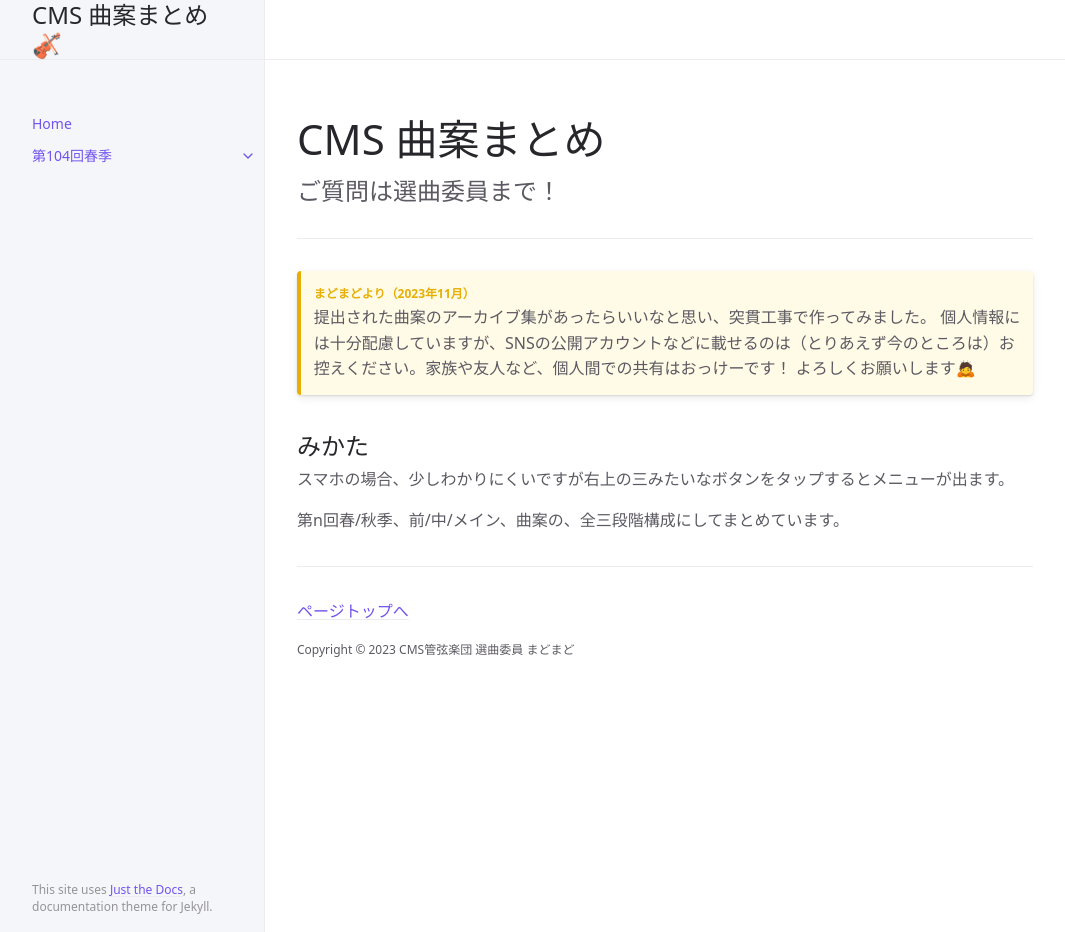
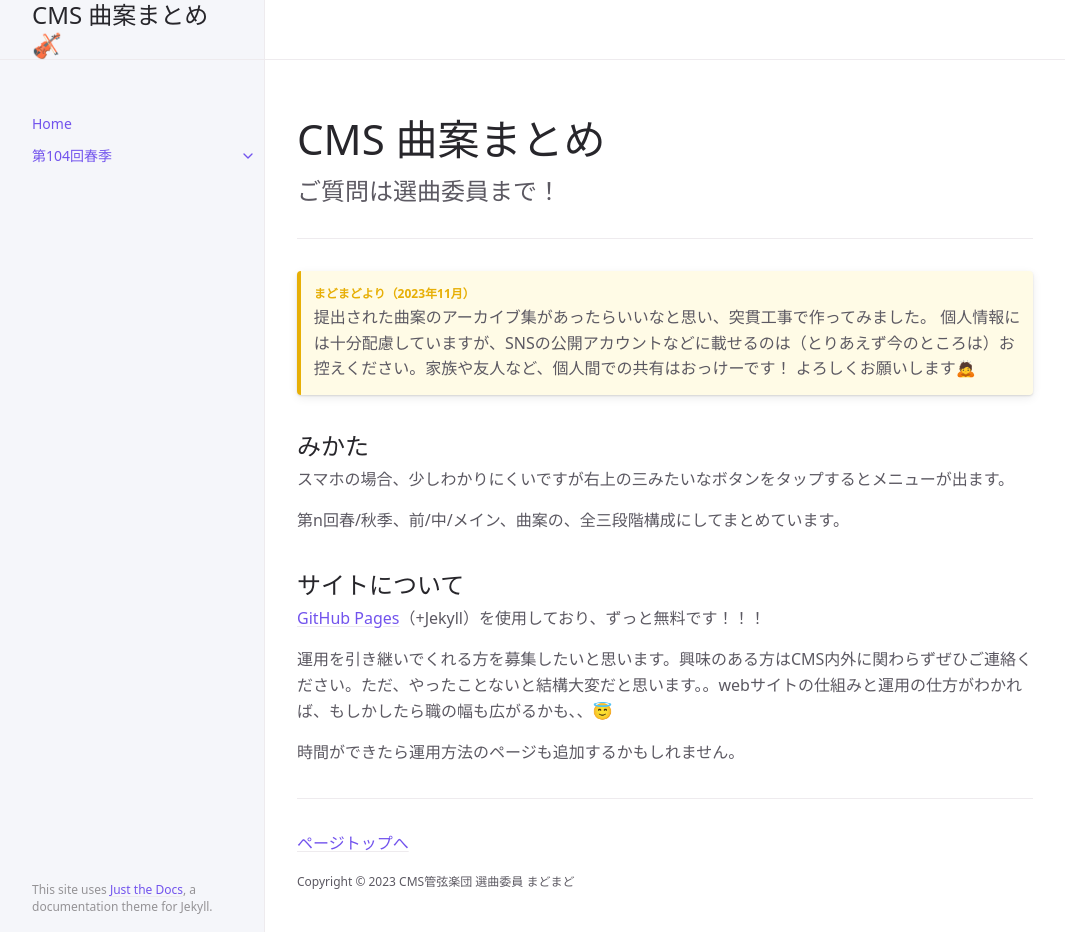
Before and after one commit to cmssenkyoku/cmssenkyoku, a Jekyll site: the page built from index.md, in a window 1280 px wide and 932 px high. Shown: the whole window, without its empty margins (107-1172 px from the left). Built offline with Jekyll 4.4.1, drawn with Linux system fonts in a browser that asks for light colours; cached includes are drawn as plain includes.

Commit message:
added readme

```diff
--- a/index.md
+++ b/index.md
@@ -27,3 +27,10 @@ permalink: /
 スマホの場合、少しわかりにくいですが右上の三みたいなボタンをタップするとメニューが出ます。
 
 第n回春/秋季、前/中/メイン、曲案の、全三段階構成にしてまとめています。
+
+## サイトについて
+<a href="https://docs.github.com/ja/pages">GitHub Pages</a>（+Jekyll）を使用しており、ずっと無料です！！！
+
+運用を引き継いでくれる方を募集したいと思います。興味のある方はCMS内外に関わらずぜひご連絡ください。ただ、やったことないと結構大変だと思います。。webサイトの仕組みと運用の仕方がわかれば、もしかしたら職の幅も広がるかも、、😇
+
+時間ができたら運用方法のページも追加するかもしれません。
```
Also changed, not shown: README.md.
